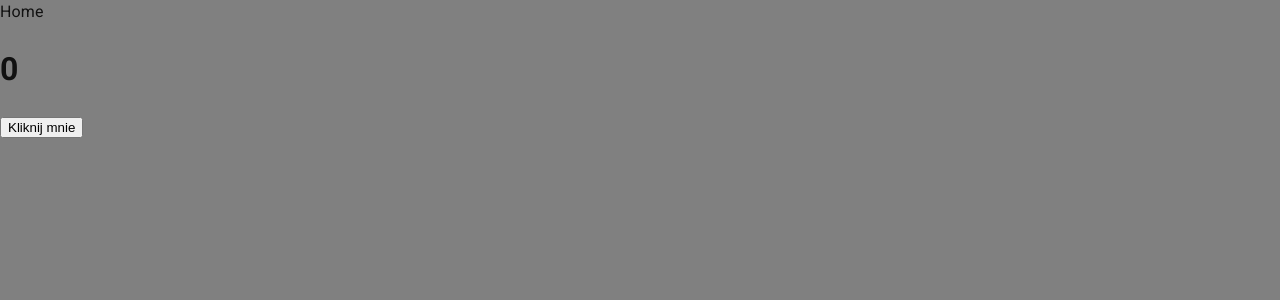
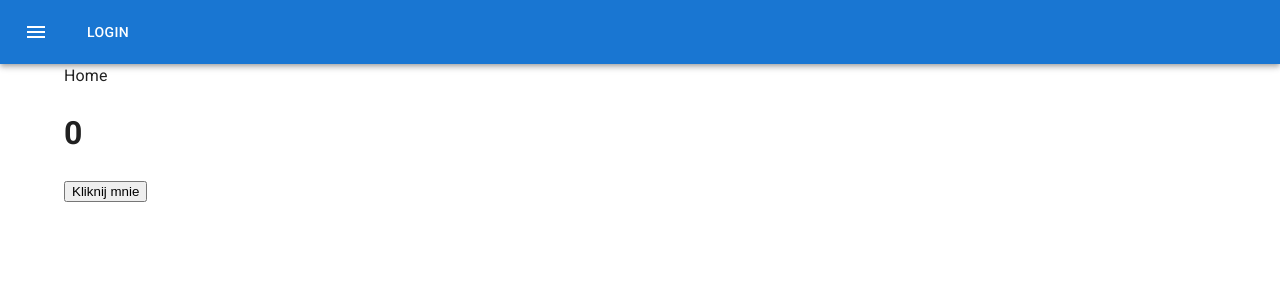
Before and after one commit to kamilponiatowski/react-firebase-materialui, a React (Create React App) app in the folder training/: page / in a window 1280 px wide. Shown: the top 300 px of the page. Built offline with nearby package versions, Linux system fonts and the light colour scheme.

Commit message:
add NavBar, Container

```diff
--- a/training/public/index.html
+++ b/training/public/index.html
@@ -19,7 +19,7 @@
             href="https://fonts.googleapis.com/icon?family=Material+Icons"
     />
   </head>
-  <body style="background-color: gray;">
+  <body>
     <noscript>You need to enable JavaScript to run this app.</noscript>
     <div id="root"></div>
   </body>
--- a/training/src/App.js
+++ b/training/src/App.js
@@ -2,15 +2,20 @@
 import Home from "./components/Home";
 import Login from "./components/Login";
 import Register from "./components/Register";
+import Navbar from "./components/common/NavBar";
+import {Container} from "@mui/material";
 
 const App= () => {
   return (
     <BrowserRouter>
-        <Switch>
-            <Route exact path="/" component={Home}/>
-            <Route exact path="/login" component={Login}/>
-            <Route exact path="/register" component={Register}/>
-        </Switch>
+        <Navbar/>
+        <Container>
+            <Switch>
+                <Route exact path="/" component={Home}/>
+                <Route exact path="/login" component={Login}/>
+                <Route exact path="/register" component={Register}/>
+            </Switch>
+        </Container>
     </BrowserRouter>
   );
 }
--- /dev/null
+++ b/training/src/components/common/NavBar.js
@@ -0,0 +1,26 @@
+import { AppBar, Box, Button, IconButton, Toolbar } from "@mui/material";
+import MenuIcon from '@mui/icons-material/Menu';
+
+
+const Navbar = () => {
+    return (
+        <Box sx={{ flexGrow: 1 }}>
+            <AppBar position="static">
+                <Toolbar>
+                    <IconButton
+                        size="large"
+                        edge="start"
+                        color="inherit"
+                        aria-label="menu"
+                        sx={{ mr: 2 }}
+                    >
+                        <MenuIcon />
+                    </IconButton>
+                    <Button color="inherit">Login</Button>
+                </Toolbar>
+            </AppBar>
+        </Box>
+    );
+};
+
+export default Navbar;
```
